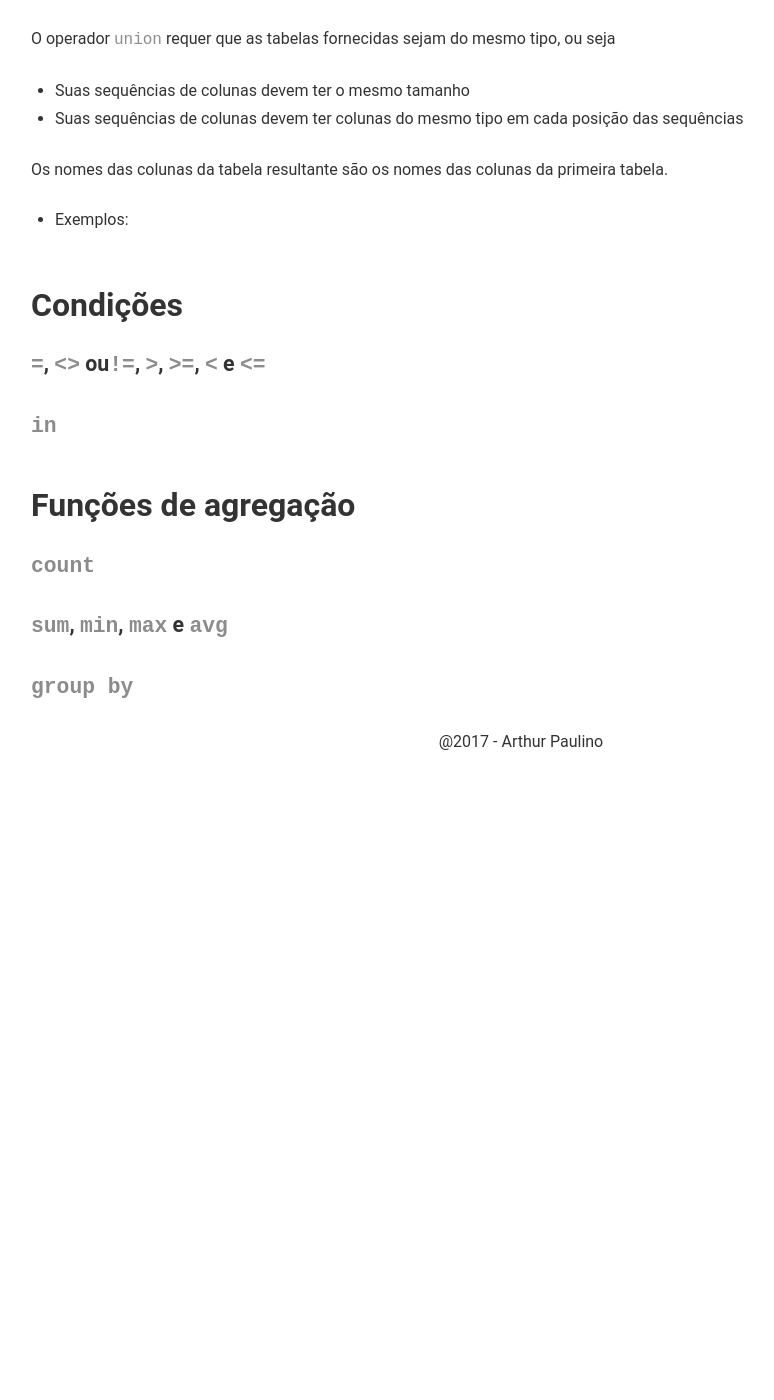
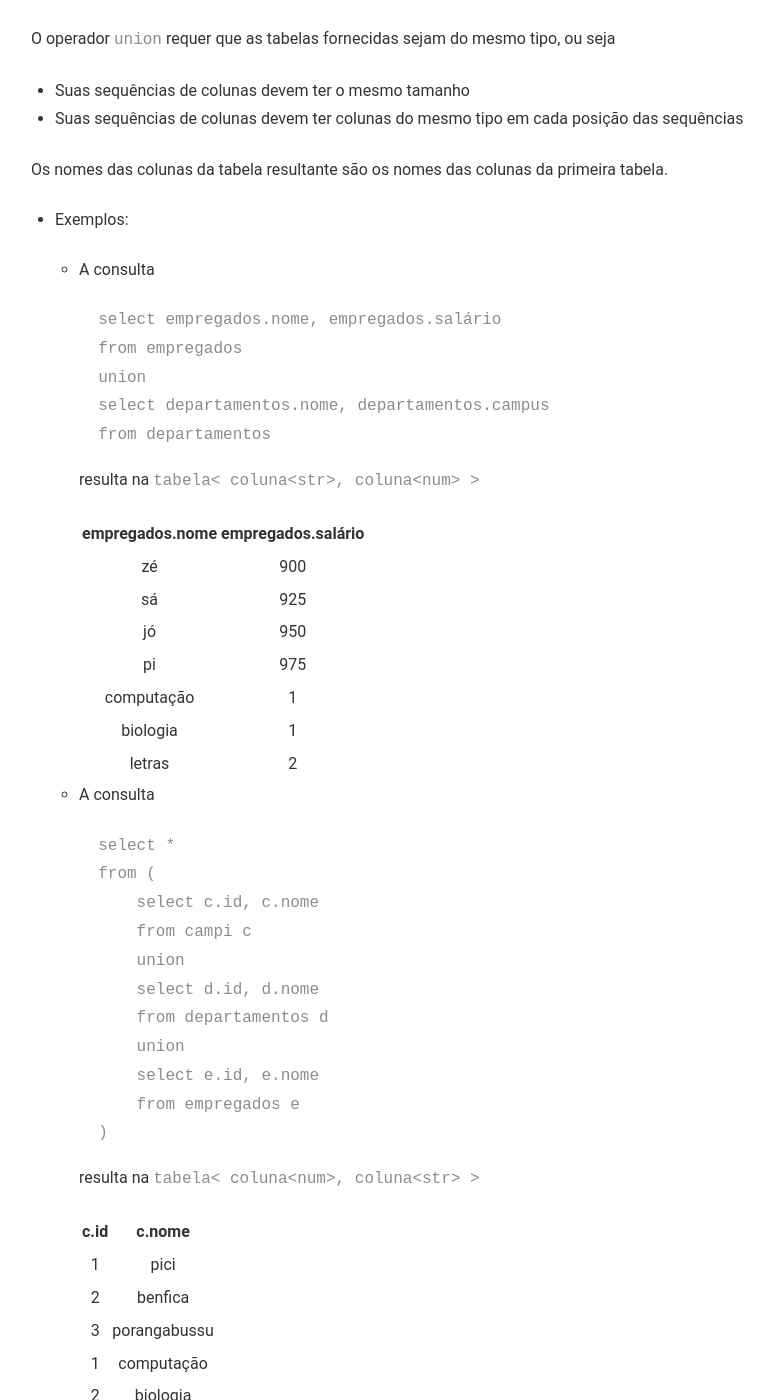
Before and after one commit to arthurpaulino/arthurpaulino.github.io, a Jekyll site: the page built from frentes/fbd/sql.md, in a window 1280 px wide and 1400 px high, scrolled down 5280 px. Shown: the whole window, without its empty margins (119-893 px from the left). Built offline with Jekyll 4.4.1, drawn with Linux system fonts in a browser that asks for light colours; before the commit the page ends 6047 px from its top, so only the background shows below that; some of the changed text lies outside the part shown.

Commit message:
more content

```diff
--- a/frentes/fbd/sql.md
+++ b/frentes/fbd/sql.md
@@ -29,7 +29,7 @@ Consideremos os tipos fundamentais representados por `t`, onde `t` pode ser `num
 	* Seja `empregados` a `tabela< coluna<num>, coluna<str>, coluna<num>, coluna<num> >`
 
 		| empregados.id | empregados.nome | empregados.idade | empregados.salário | empregados.departamento
-		|:-:|:-:|:-:|:-:
+		|:-:|:-:|:-:|:-:|:-:
 		| 1 | zé | 26 | 900 | 3
 		| 2 | sá | 25 | 925 | 2
 		| 3 | jó | 27 | 950 | 1
@@ -59,7 +59,7 @@ Se a cláusula `where` for omitida, todas as linhas de `tab` farão parte de `re
 		where empregados.idade > 25
 		~~~
 
-		resulta na `tabela<[ coluna<str> ]>`
+		resulta na `tabela< coluna<str> >`
 
 		| empregados.nome
 		|:-:
@@ -73,7 +73,7 @@ Se a cláusula `where` for omitida, todas as linhas de `tab` farão parte de `re
 		from empregados
 		~~~
 
-		resulta na `tabela<[ coluna<str> ]>`
+		resulta na `tabela< coluna<str> >`
 
 		| empregados.nome
 		|:-:
@@ -96,7 +96,7 @@ O escopo de uma consulta é definido na cláusula `from`. Desta forma, podemos i
 		where e.idade = 25
 		~~~
 
-		resulta na `tabela<[ coluna<str> ]>`
+		resulta na `tabela< coluna<str> >`
 
 		| e.nome
 		|:-:
@@ -213,6 +213,59 @@ Os nomes das colunas da tabela resultante são os nomes das colunas da primeira
 
 * Exemplos:
 
+	* A consulta
+
+		~~~
+		select empregados.nome, empregados.salário
+		from empregados
+		union
+		select departamentos.nome, departamentos.campus
+		from departamentos
+		~~~
+
+		resulta na `tabela< coluna<str>, coluna<num> >`
+
+		| empregados.nome | empregados.salário
+		|:-:|:-:
+		| zé | 900
+		| sá | 925
+		| jó | 950
+		| pi | 975
+		| computação | 1
+		| biologia | 1
+		| letras | 2
+
+	* A consulta
+
+		~~~
+		select *
+		from (
+			select c.id, c.nome
+			from campi c
+			union
+			select d.id, d.nome
+			from departamentos d
+			union
+			select e.id, e.nome
+			from empregados e
+		)
+		~~~
+
+		resulta na `tabela< coluna<num>, coluna<str> >`
+
+		| c.id | c.nome
+		|:-:|:-:
+		| 1 | pici
+		| 2 | benfica
+		| 3 | porangabussu
+		| 1 | computação
+		| 2 | biologia
+		| 3 | letras
+		| 1 | zé
+		| 2 | sá
+		| 3 | jó
+		| 4 | pi
+
 ## Condições
 
 ### `=`, `<>` ou`!=`, `>`, `>=`, `<` e `<=`
```
